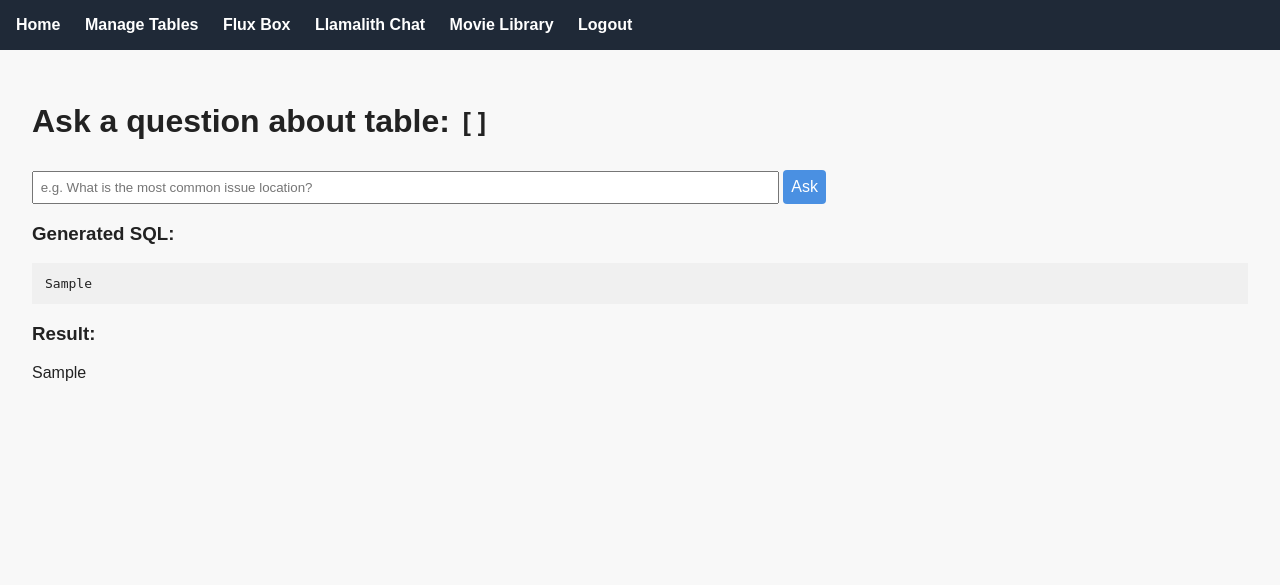
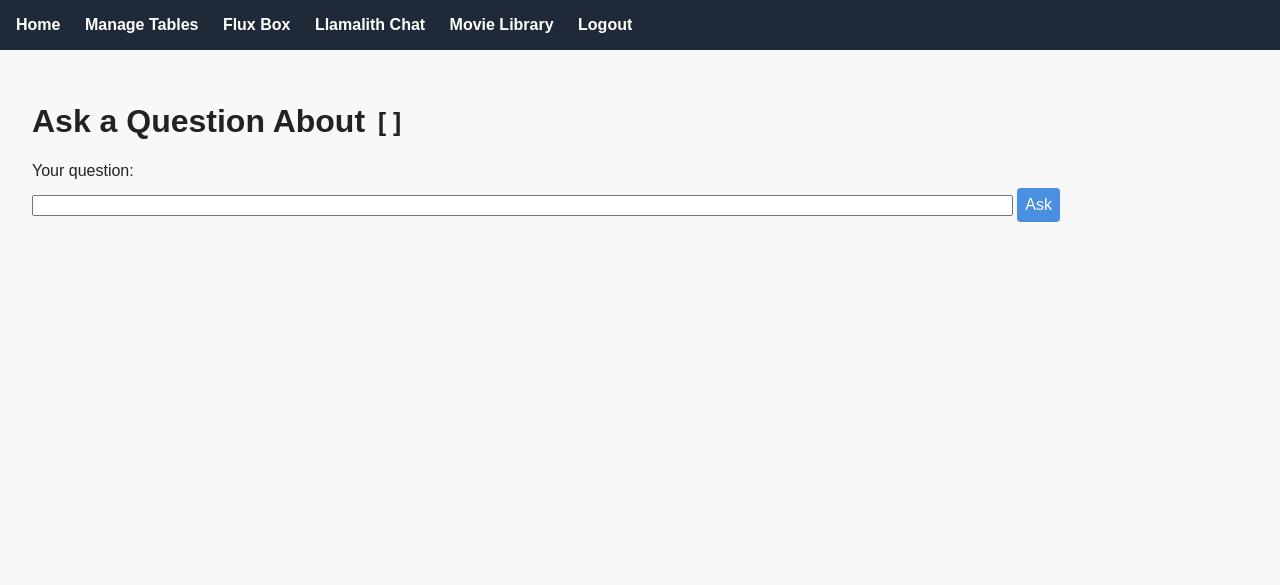
Before and after one commit to Hisha/InsightHub, a FastAPI app: template templates/analyze.html in a window 1280 px wide. Shown: the top 585 px of the page. Run offline with FastAPI, Linux system fonts and the light colour scheme; the visitor is signed in with stand-in values (Sample User, id 1); the template is opened without the code that fills it: most values are stand-ins (such as "Sample title", 1, 10 or a date in 2020).

Commit message:
Update analyze.html

```diff
--- a/templates/analyze.html
+++ b/templates/analyze.html
@@ -1,19 +1,71 @@
 {% extends "base.html" %}
 {% block content %}
-<h1>Ask a question about table: <code>{{ table_name }}</code></h1>
-<form method="get">
-  <input type="hidden" name="table_name" value="{{ table_name }}"/>
-  <input type="text" name="question" placeholder="e.g. What is the most common issue location?" style="width:60%; padding:0.5em;" required/>
+<h1>Ask a Question About <code>{{ table_name }}</code></h1>
+
+<form id="question-form">
+  <label for="question">Your question:</label><br>
+  <input type="text" id="question" name="question" style="width: 80%;" required>
   <button type="submit">Ask</button>
 </form>
 
-{% if sql_query %}
-  <h3>Generated SQL:</h3>
-  <pre style="background:#f0f0f0; padding:1em;">{{ sql_query }}</pre>
-{% endif %}
+<div id="response-area" style="margin-top: 2em;">
+  <p id="loading" style="display:none;"><em>Submitting your question…</em></p>
+  <div id="llm-output"></div>
+</div>
 
-{% if result_html %}
-  <h3>Result:</h3>
-  {{ result_html|safe }}
-{% endif %}
+<script>
+document.getElementById("question-form").addEventListener("submit", async (e) => {
+  e.preventDefault();
+  const question = document.getElementById("question").value;
+  const loadingEl = document.getElementById("loading");
+  const outputEl = document.getElementById("llm-output");
+  outputEl.innerHTML = "";
+  loadingEl.style.display = "block";
+
+  try {
+    const response = await fetch(`/insight/analyze/{{ table_name }}/ask`, {
+      method: "POST",
+      headers: { "Content-Type": "application/json" },
+      body: JSON.stringify({ question })
+    });
+
+    const data = await response.json();
+    if (!data.job_id) {
+      throw new Error("No job ID returned.");
+    }
+
+    // Polling
+    const jobId = data.job_id;
+    let attempts = 0;
+
+    async function pollForResult() {
+      const poll = await fetch(`/insight/analyze/status/${jobId}`);
+      const result = await poll.json();
+
+      if (result.done) {
+        loadingEl.style.display = "none";
+        outputEl.innerHTML = `
+          <h3>Suggested SQL Query:</h3>
+          <pre><code>${result.output}</code></pre>
+          <form method="post" action="/insight/run_query/{{ table_name }}">
+            <input type="hidden" name="sql_query" value="${encodeURIComponent(result.output)}">
+            <button type="submit">Run This Query</button>
+          </form>
+        `;
+      } else {
+        attempts++;
+        if (attempts > 60) {
+          loadingEl.innerHTML = "<span style='color:red;'>Timeout after waiting 2 minutes for LLM response.</span>";
+        } else {
+          setTimeout(pollForResult, 2000);
+        }
+      }
+    }
+
+    pollForResult();
+  } catch (err) {
+    loadingEl.innerHTML = `<span style="color:red;">Error: ${err.message}</span>`;
+  }
+});
+</script>
 {% endblock %}
```
